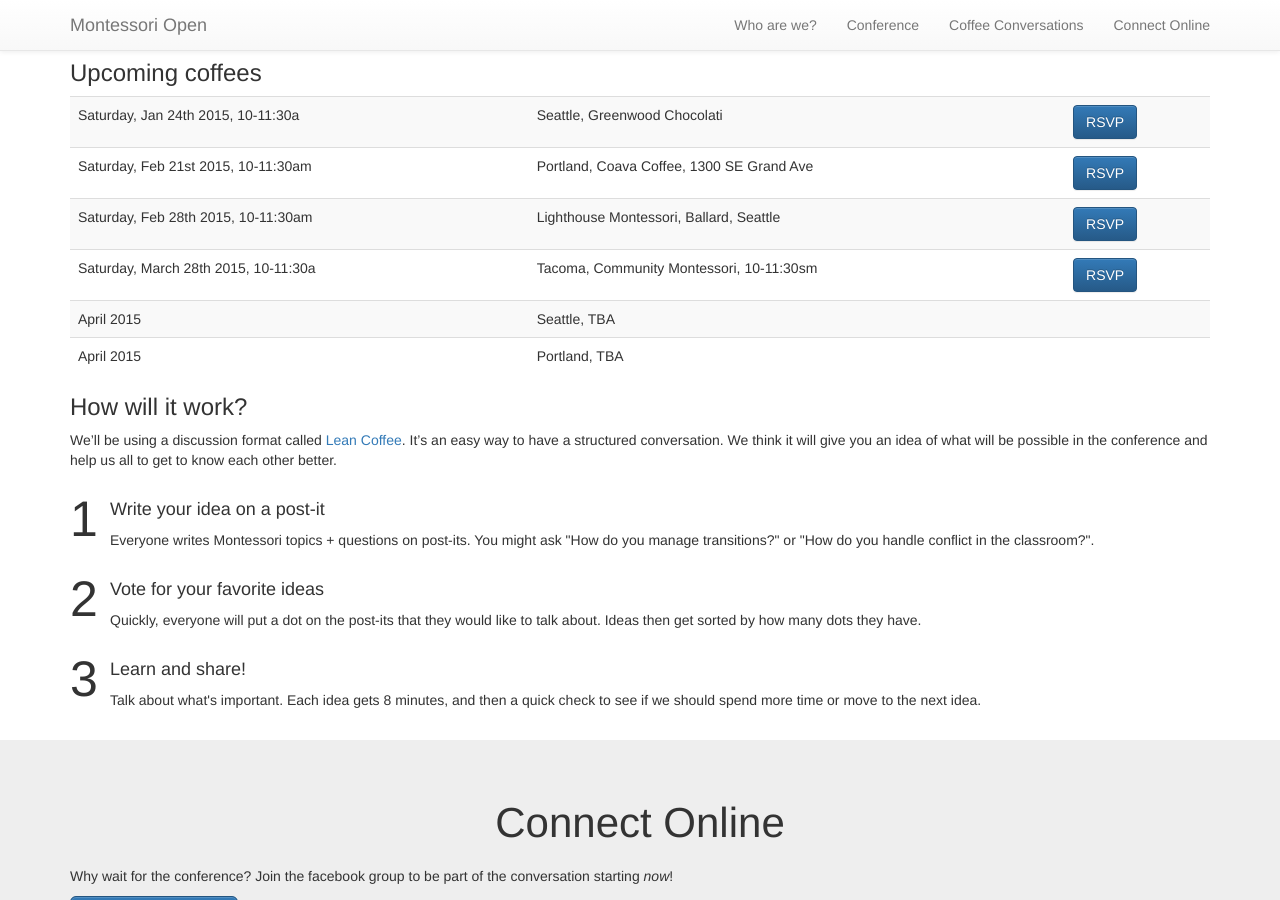
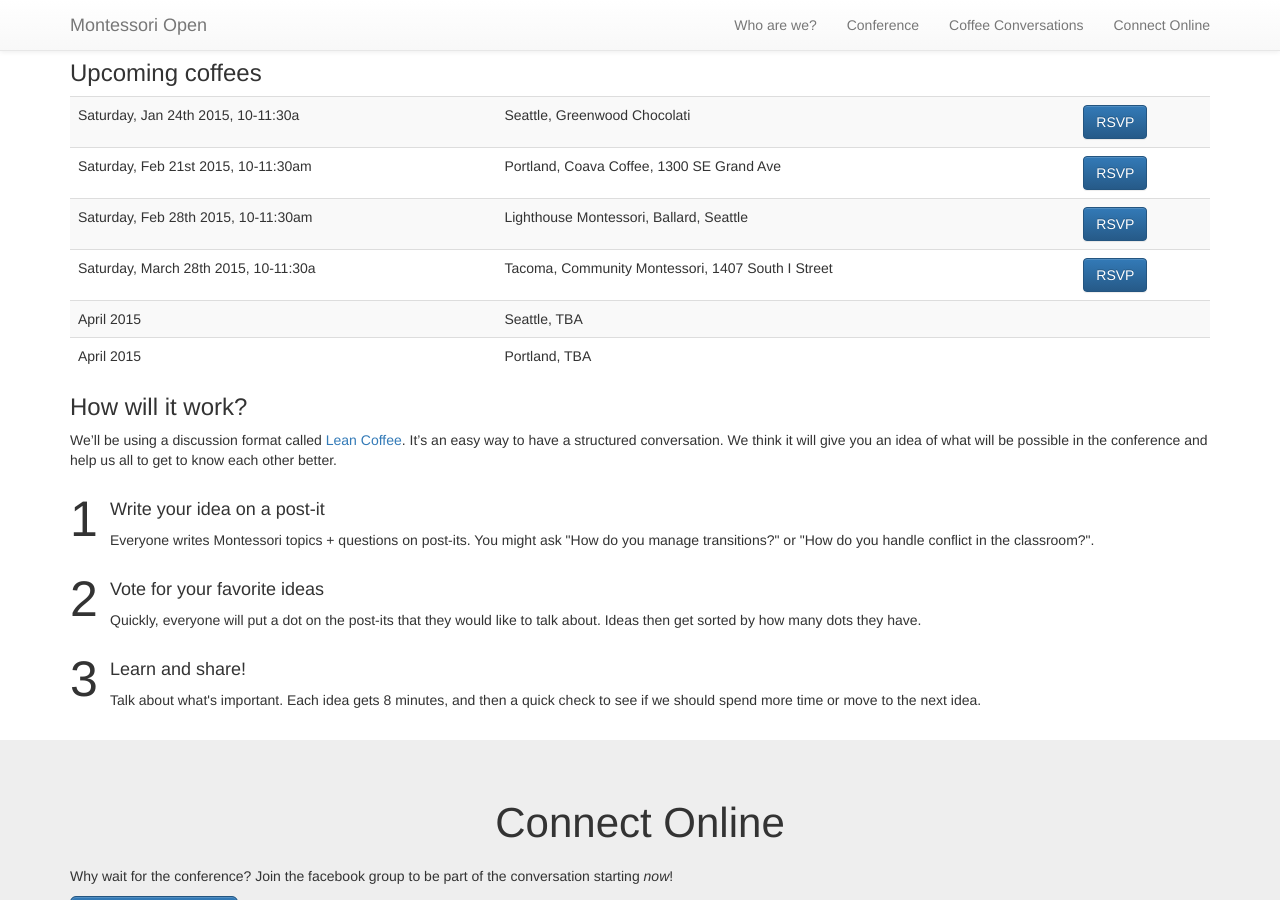
Before and after one commit to montessoriopen/montessoriopen.github.io, a Jekyll site: the page built from index.md, in a window 1280 px wide and 900 px high, scrolled down 2505 px. Built offline with Jekyll 4.4.1, drawn with Linux system fonts in a browser that asks for light colours.

Commit message:
Update index.md

```diff
--- a/index.md
+++ b/index.md
@@ -13,7 +13,7 @@ coffees:
   where: Lighthouse Montessori, Ballard, Seattle
   rsvp: https://www.eventbrite.com/e/montessori-coffee-conversations-seattle-february-tickets-15807073382
 - when: Saturday, March 28th 2015, 10-11:30a
-  where: Tacoma, Community Montessori, 10-11:30sm
+  where: Tacoma, Community Montessori, 1407 South I Street
   rsvp: https://www.eventbrite.com/e/montessori-coffee-conversations-seattle-march-tickets-15807105478
 - when: April 2015
   where: Seattle,  TBA
```
